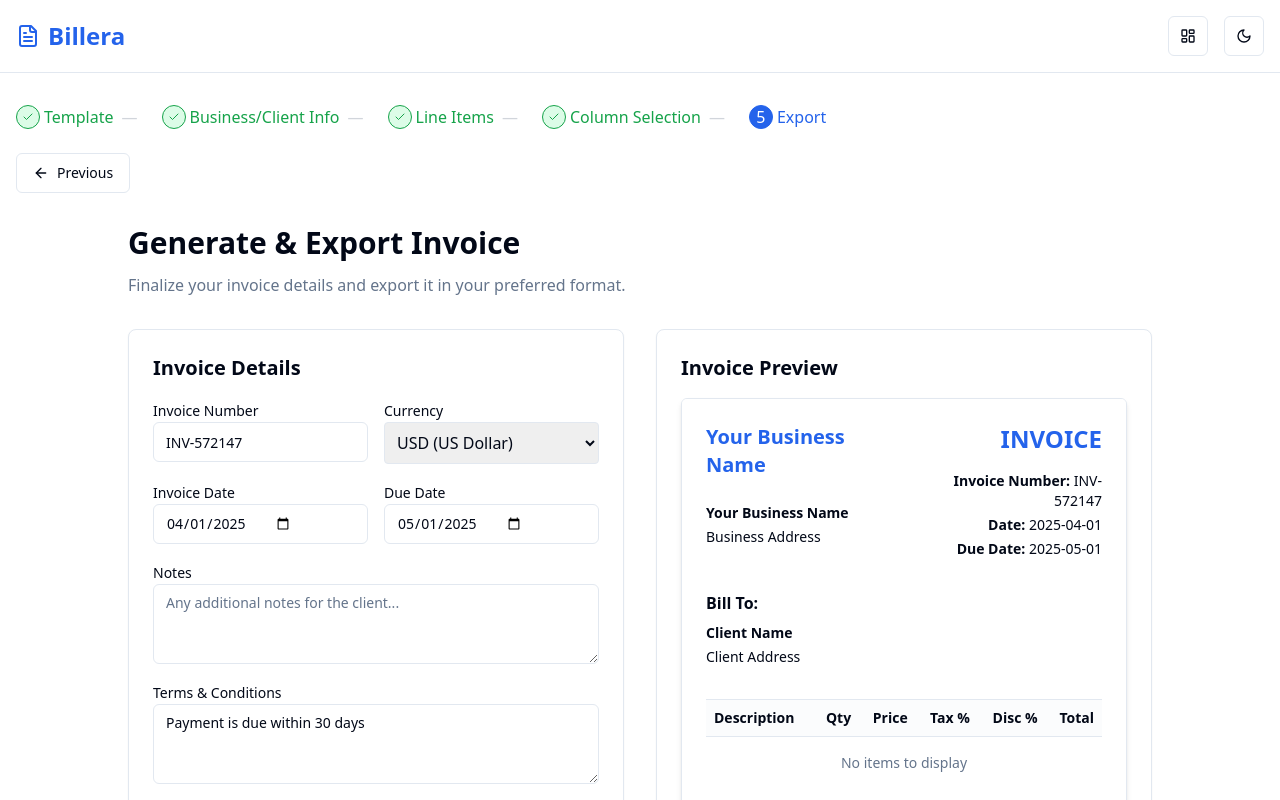
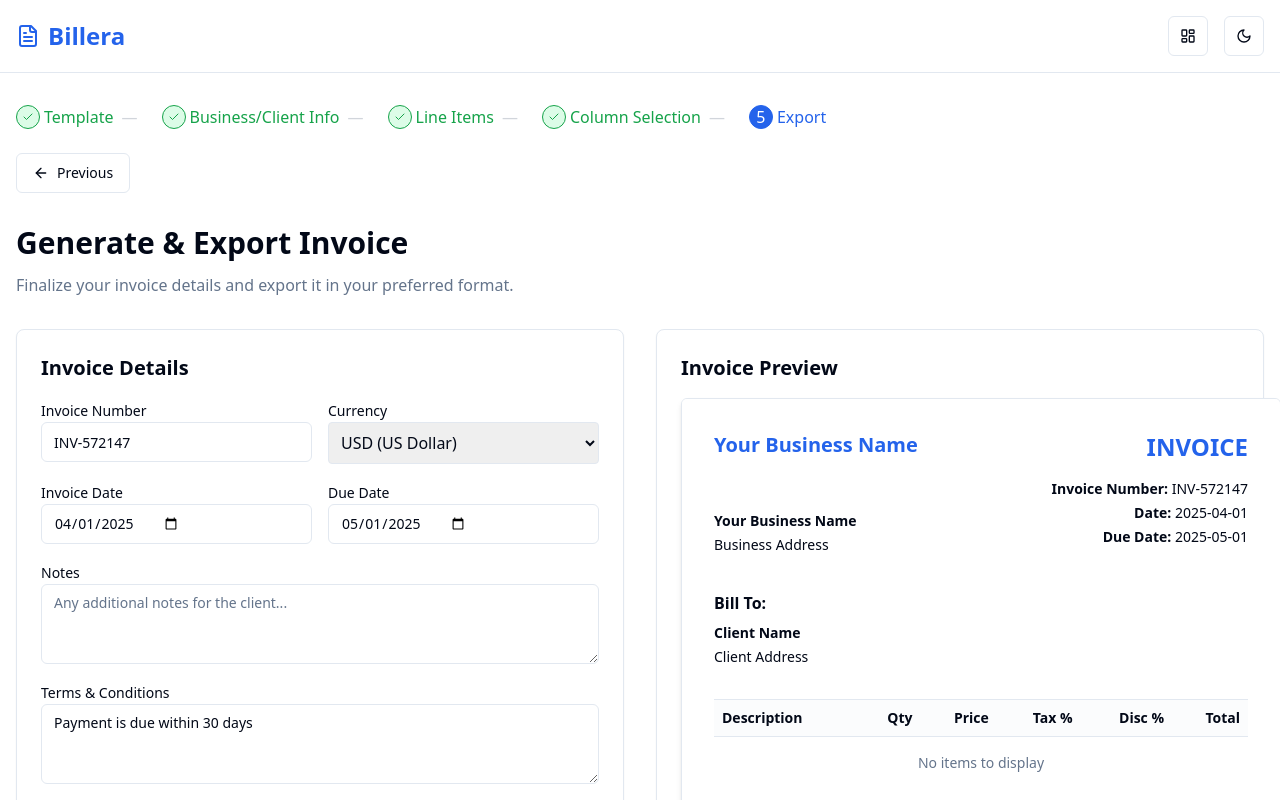
Before and after one commit to Mohith1406/billera, a React (Vite) app: page /export in a window 1280 px wide. Shown: the top 800 px of the page. Built offline with nearby package versions, Linux system fonts and the light colour scheme.

Commit message:
Fix: Add width to the component

```diff
--- a/src/pages/ExportInvoice.tsx
+++ b/src/pages/ExportInvoice.tsx
@@ -126,7 +126,7 @@ const ExportInvoice = () => {
 
   return (
     <Layout>
-      <div className="max-w-5xl mx-auto">
+      <div className="max-w-7xl mx-auto">
         <div className="mb-8">
           <h1 className="text-3xl font-bold mb-3">Generate & Export Invoice</h1>
           <p className="text-muted-foreground">
@@ -134,7 +134,7 @@ const ExportInvoice = () => {
           </p>
         </div>
 
-        <div className="grid grid-cols-1 md:grid-cols-2 gap-8">
+        <div className="grid grid-cols-1 lg:grid-cols-2 gap-8">
           <div>
             <Card className="mb-6">
               <CardContent className="pt-6">
@@ -266,7 +266,7 @@ const ExportInvoice = () => {
 
                 <div
                   ref={invoiceRef}
-                  className="border rounded-md p-6 bg-white scale-100 transform origin-top-left overflow-auto max-h-[calc(100vh-12rem)] shadow-md"
+                  className="border rounded-md p-8 bg-white scale-100 transform origin-top-left overflow-auto max-h-[calc(100vh-12rem)] shadow-md w-full md:min-w-[500px] lg:min-w-[600px]"
                 >
                   <div className="flex justify-between mb-8">
                     <div>
```
